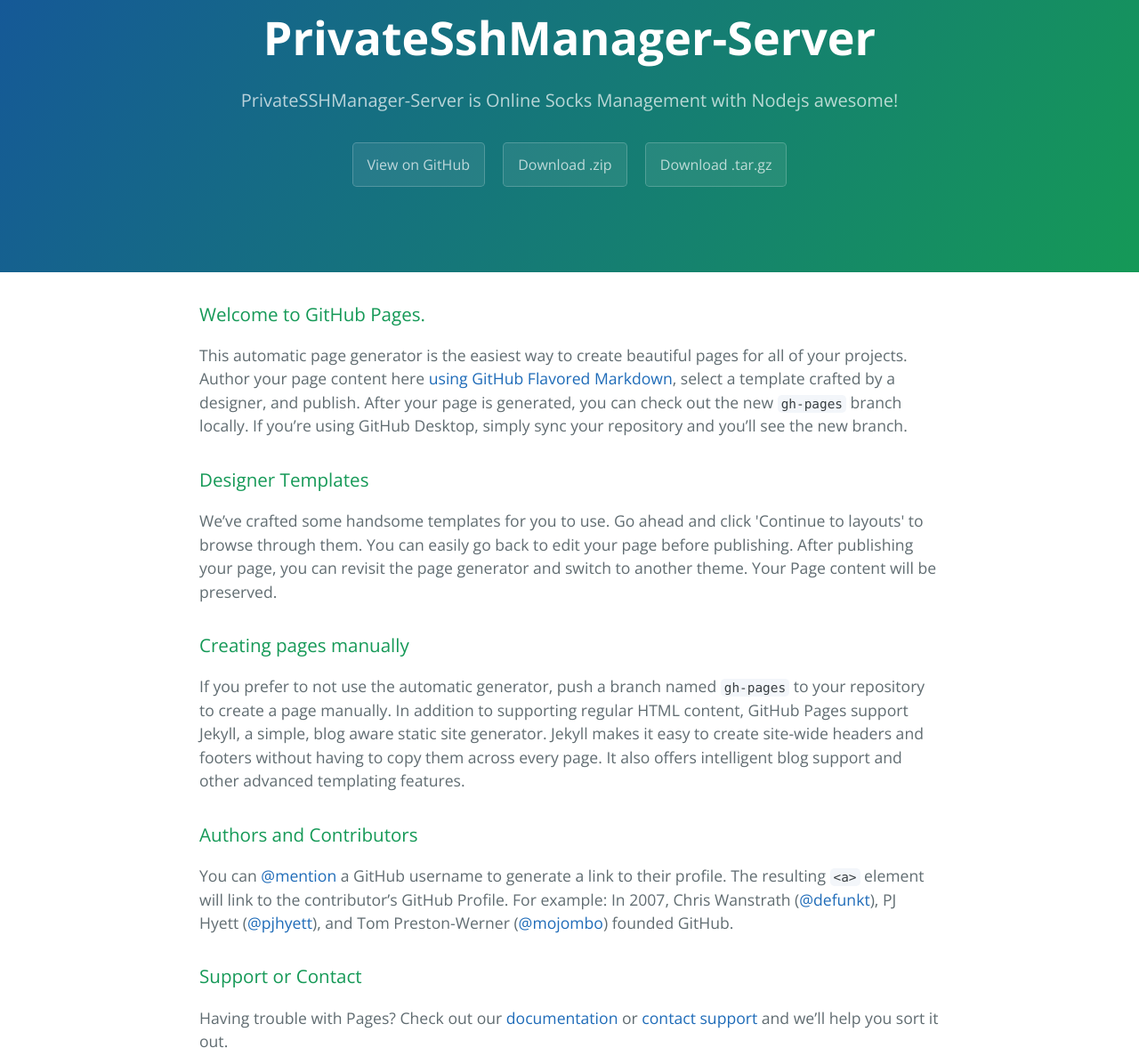
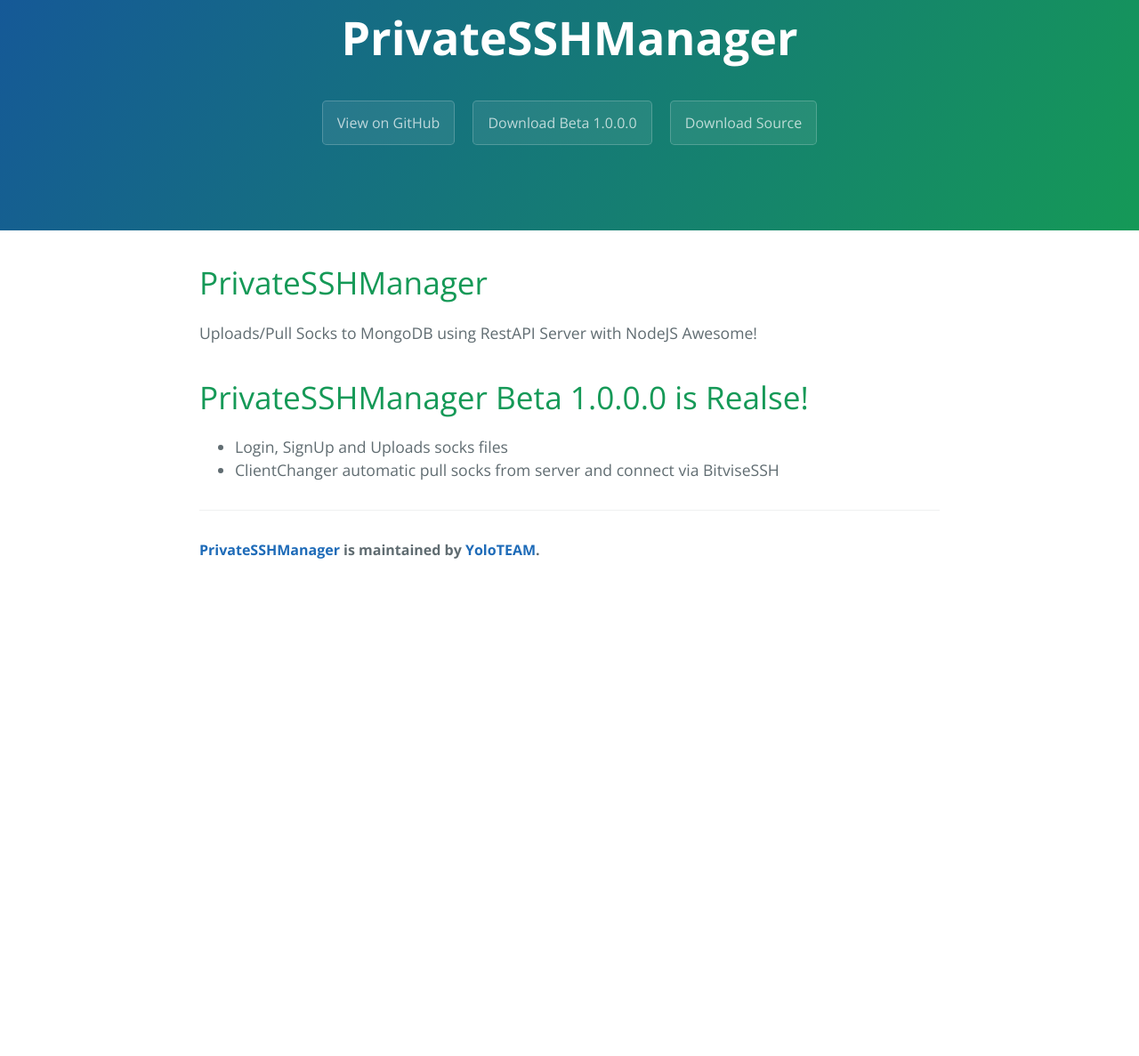
Before and after one commit to YoloTEAM/PrivateSSHManager-Server, a plain HTML site: page index.html in a window 1280 px wide. Shown: the part 77-1264 px from the top of the page at 89% size. After the commit the page ends 800 px from the top, so only its background shows below. Drawn offline with nearby package versions, Linux system fonts and the light colour scheme.

Commit message:
Update index.html

```diff
--- a/index.html
+++ b/index.html
@@ -2,7 +2,7 @@
 <html lang="en-us">
   <head>
     <meta charset="UTF-8">
-    <title>PrivateSshManager-Server by YoloTEAM</title>
+    <title>PrivateSshManager by YoloTEAM</title>
     <meta name="viewport" content="width=device-width, initial-scale=1">
     <link rel="stylesheet" type="text/css" href="stylesheets/normalize.css" media="screen">
     <link href='https://fonts.googleapis.com/css?family=Open+Sans:400,700' rel='stylesheet' type='text/css'>
@@ -11,43 +11,29 @@
   </head>
   <body>
     <section class="page-header">
-      <h1 class="project-name">PrivateSshManager-Server</h1>
-      <h2 class="project-tagline">PrivateSSHManager-Server is Online Socks Management with Nodejs awesome!</h2>
-      <a href="https://github.com/YoloTEAM/PrivateSSHManager-Server" class="btn">View on GitHub</a>
-      <a href="https://github.com/YoloTEAM/PrivateSSHManager-Server/zipball/master" class="btn">Download .zip</a>
-      <a href="https://github.com/YoloTEAM/PrivateSSHManager-Server/tarball/master" class="btn">Download .tar.gz</a>
+      <h1 class="project-name">PrivateSSHManager</h1>
+      <h2 class="project-tagline"></h2>
+      <a href="https://github.com/YoloTEAM/PrivateSSHManager" class="btn">View on GitHub</a>
+      <a href="https://www.fshare.vn/folder/5IS7AMXMYRKD" class="btn">Download Beta 1.0.0.0</a>
+      <a href="https://github.com/YoloTEAM/PrivateSSHManager/releases" class="btn">Download Source</a>
     </section>
 
     <section class="main-content">
-      <h3>
-<a id="welcome-to-github-pages" class="anchor" href="#welcome-to-github-pages" aria-hidden="true"><span aria-hidden="true" class="octicon octicon-link"></span></a>Welcome to GitHub Pages.</h3>
+      <h1>
+<a id="privatesshmanager" class="anchor" href="#privatesshmanager" aria-hidden="true"><span aria-hidden="true" class="octicon octicon-link"></span></a>PrivateSSHManager</h1>
 
-<p>This automatic page generator is the easiest way to create beautiful pages for all of your projects. Author your page content here <a href="https://guides.github.com/features/mastering-markdown/">using GitHub Flavored Markdown</a>, select a template crafted by a designer, and publish. After your page is generated, you can check out the new <code>gh-pages</code> branch locally. If you’re using GitHub Desktop, simply sync your repository and you’ll see the new branch.</p>
+<p>Uploads/Pull Socks to MongoDB using RestAPI Server with NodeJS Awesome!</p>
 
-<h3>
-<a id="designer-templates" class="anchor" href="#designer-templates" aria-hidden="true"><span aria-hidden="true" class="octicon octicon-link"></span></a>Designer Templates</h3>
+<h1>
+<a id="privatesshmanager-beta-1000-is-realse" class="anchor" href="#privatesshmanager-beta-1000-is-realse" aria-hidden="true"><span aria-hidden="true" class="octicon octicon-link"></span></a>PrivateSSHManager Beta 1.0.0.0 is Realse!</h1>
 
-<p>We’ve crafted some handsome templates for you to use. Go ahead and click 'Continue to layouts' to browse through them. You can easily go back to edit your page before publishing. After publishing your page, you can revisit the page generator and switch to another theme. Your Page content will be preserved.</p>
-
-<h3>
-<a id="creating-pages-manually" class="anchor" href="#creating-pages-manually" aria-hidden="true"><span aria-hidden="true" class="octicon octicon-link"></span></a>Creating pages manually</h3>
-
-<p>If you prefer to not use the automatic generator, push a branch named <code>gh-pages</code> to your repository to create a page manually. In addition to supporting regular HTML content, GitHub Pages support Jekyll, a simple, blog aware static site generator. Jekyll makes it easy to create site-wide headers and footers without having to copy them across every page. It also offers intelligent blog support and other advanced templating features.</p>
-
-<h3>
-<a id="authors-and-contributors" class="anchor" href="#authors-and-contributors" aria-hidden="true"><span aria-hidden="true" class="octicon octicon-link"></span></a>Authors and Contributors</h3>
-
-<p>You can <a href="https://help.github.com/articles/basic-writing-and-formatting-syntax/#mentioning-users-and-teams" class="user-mention">@mention</a> a GitHub username to generate a link to their profile. The resulting <code>&lt;a&gt;</code> element will link to the contributor’s GitHub Profile. For example: In 2007, Chris Wanstrath (<a href="https://github.com/defunkt" class="user-mention">@defunkt</a>), PJ Hyett (<a href="https://github.com/pjhyett" class="user-mention">@pjhyett</a>), and Tom Preston-Werner (<a href="https://github.com/mojombo" class="user-mention">@mojombo</a>) founded GitHub.</p>
-
-<h3>
-<a id="support-or-contact" class="anchor" href="#support-or-contact" aria-hidden="true"><span aria-hidden="true" class="octicon octicon-link"></span></a>Support or Contact</h3>
-
-<p>Having trouble with Pages? Check out our <a href="https://help.github.com/pages">documentation</a> or <a href="https://github.com/contact">contact support</a> and we’ll help you sort it out.</p>
+<ul>
+<li>Login, SignUp and Uploads socks files</li>
+<li>ClientChanger automatic pull socks from server and connect via BitviseSSH</li>
+</ul>
 
       <footer class="site-footer">
-        <span class="site-footer-owner"><a href="https://github.com/YoloTEAM/PrivateSSHManager-Server">PrivateSshManager-Server</a> is maintained by <a href="https://github.com/YoloTEAM">YoloTEAM</a>.</span>
-
-        <span class="site-footer-credits">This page was generated by <a href="https://pages.github.com">GitHub Pages</a> using the <a href="https://github.com/jasonlong/cayman-theme">Cayman theme</a> by <a href="https://twitter.com/jasonlong">Jason Long</a>.</span>
+        <span class="site-footer-owner"><a href="https://github.com/YoloTEAM/PrivateSSHManager">PrivateSSHManager</a> is maintained by <a href="https://github.com/YoloTEAM">YoloTEAM</a>.</span>
       </footer>
 
     </section>
```
